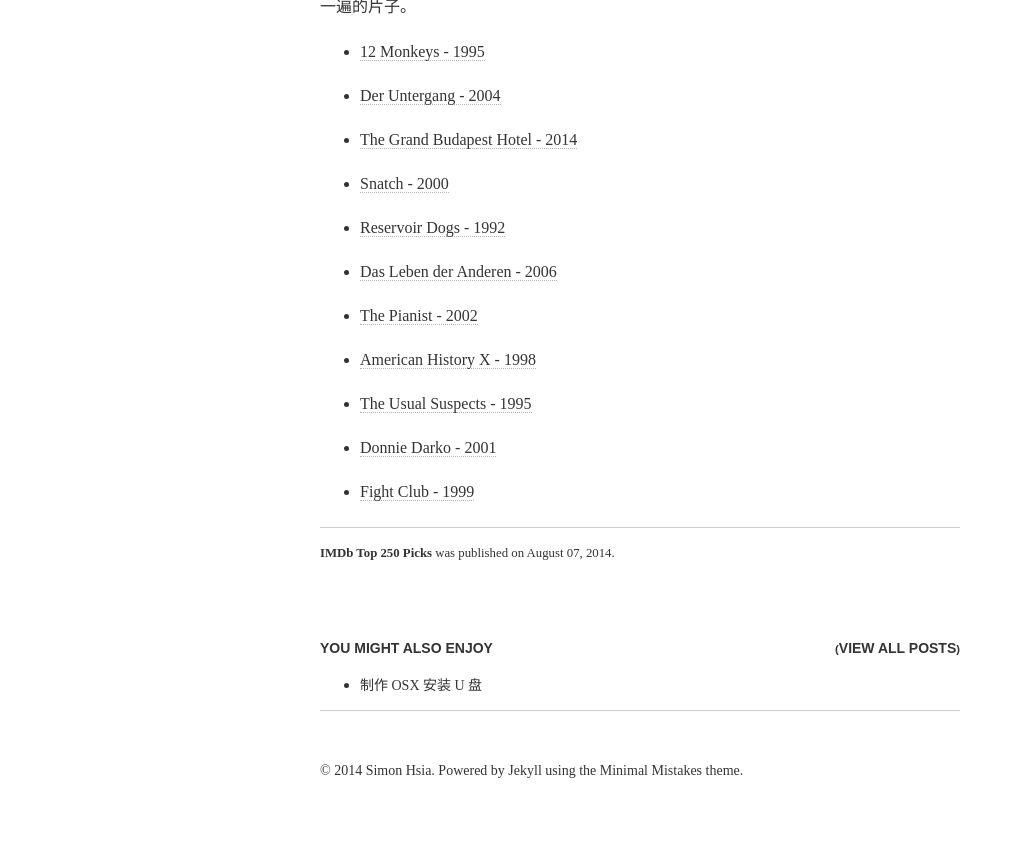
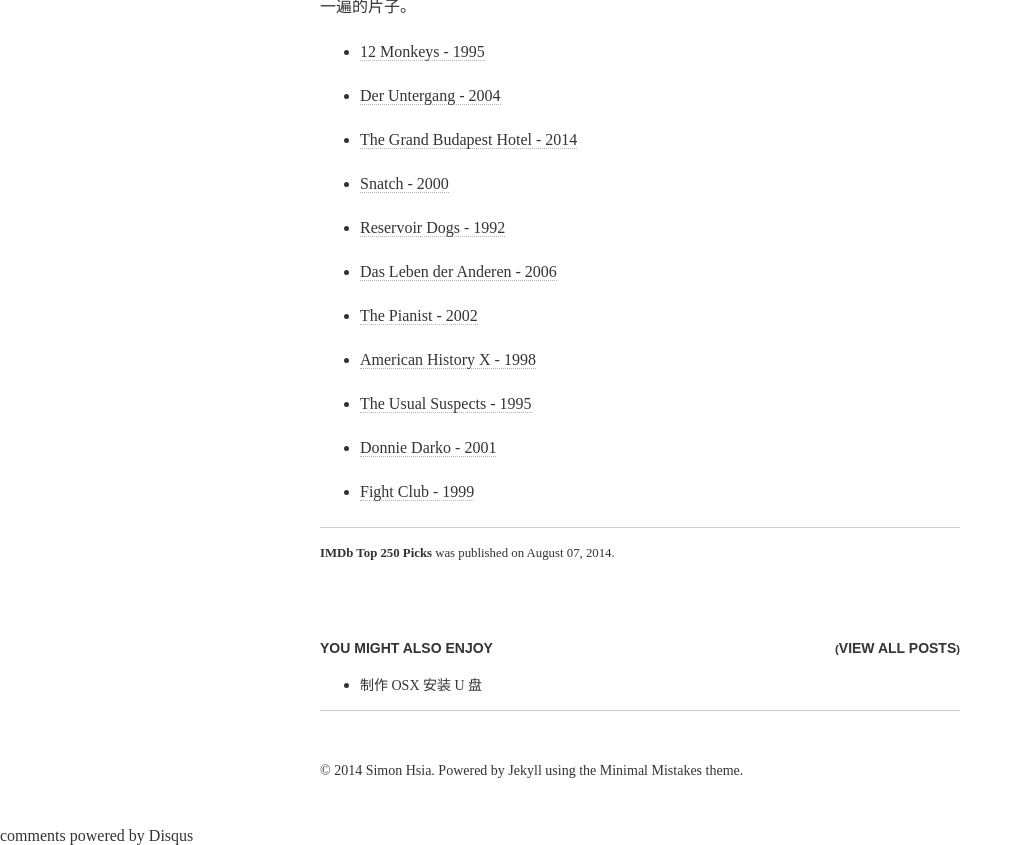
Before and after one commit to Simonhsia/simonhsia.github.io, a Jekyll site: the page built from _posts/2014-08-07-imdb-top250-picks.md, in a window 1280 px wide, cut to the strip 186-1031 px from the top of the page. Shown: the whole strip, without its empty margins (0-1023 px from the left). Built offline with Jekyll 4.4.1, drawn with Linux system fonts in a browser that asks for light colours; nearby versions of some CDN libraries; some web fonts are replaced; comment, search, counter and statistics services are not loaded; some of the changed lines change nothing that is shown.

Commit message:
Update _config.yml

```diff
--- a/_config.yml
+++ b/_config.yml
@@ -3,7 +3,6 @@
 title:            Simon Hsia
 locale:           zh_CN
 url:              http://simonhsia.github.io
-disqus_shortname: simonhsia
 
 # Jekyll configuration
 
@@ -30,7 +29,7 @@
   avatar: simonhsia.jpg
   bio: "hi, i'm simon."
   email:
-  disqus-shortname:
+  disqus-shortname: simonhsia
   twitter:
   facebook:
   google:
```
